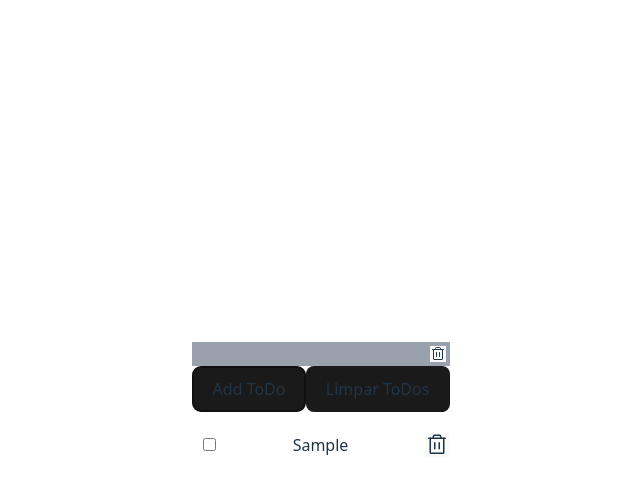
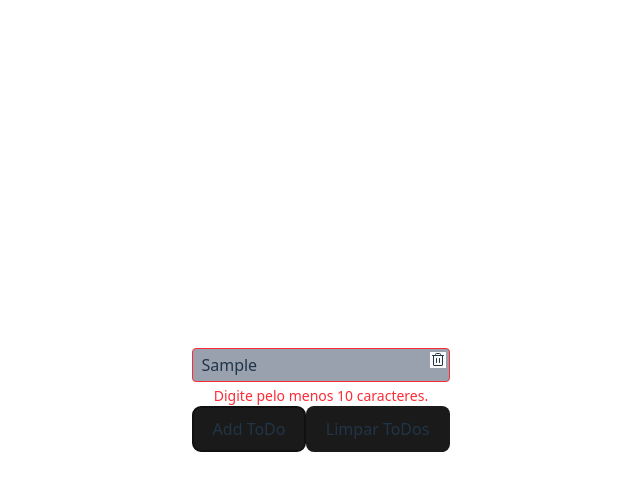
Before and after one commit to Emiliwillinghoefer/Aula-React, a React (Vite) app in the folder AppToDo/: page / in a window 1280 px wide. Both pictures are taken after typing "Sample" into the empty fields and a click on the button "Add ToDo". Shown: the top 494 px of the page, without its empty margins (319-959 px from the left). Built offline with nearby package versions, Linux system fonts and the light colour scheme.

Commit message:
tarefas todos

```diff
--- a/AppToDo/src/pages/Home.tsx
+++ b/AppToDo/src/pages/Home.tsx
@@ -5,10 +5,14 @@ import {Trash} from "phosphor-react";
 
 export function Home() {
     const [newText, setNewText] = useState("");
-    const {toDos, addToDo, clearAllToDos, clearToDo, updateToDo} = useToDos();
+    const {toDos, addToDo, clearAllToDos, clearToDo, updateToDo, validateInput} = useToDos();
+
+    const textInput = useRef<HTMLInputElement>(null);
 
     const [deleteId, setDeleteId] = useState("");
     const dialogRef = useRef<HTMLDialogElement>(null);
+
+    const [inputInvalido, setInputInvalido] = useState("");
 
     function handleDeletePress(id: string) {
         setDeleteId(id);
@@ -16,16 +20,19 @@ export function Home() {
     }
 
     function clearNewText() {
-        setNewText("");
+        textInput.current?.defaultValue
     }
 
     const handleSubmit = ( event: React.FormEvent) => {
         event.preventDefault()
-        if (newText == "") {
+
+        if (!validateInput(newText)) {
+            setInputInvalido("Digite pelo menos 10 caracteres.");
             return;
         }
         addToDo(newText)
         setNewText("");
+        setInputInvalido("");
     };
 
     return (
@@ -33,16 +40,25 @@ export function Home() {
         <form onSubmit={handleSubmit}
               onReset={clearAllToDos}
         >
-            <div className={"relative"}>
-                <input className={"bg-gray-400 w-full"} value={newText} onChange={
-                    event => {
-                        setNewText(event.target.value)
-                    }
-                }/>
-                <button className={"absolute  right-1 top-1"}
-                        type={"button"}
-                        onClick={clearNewText}
+            <div className="relative">
+                <input ref={textInput}
+                    className={`bg-gray-400 w-full px-2 py-1 rounded
+                        ${inputInvalido ? 'border border-red-500' : ''}`}
+
+                    onChange={
+                        event => {
+                            setNewText(event.target.value);
+                        setInputInvalido("");
+                    }}
+                />
+                <button className="absolute right-1 top-1"
+                    type="button"
+                    onClick={clearNewText}
                 ><Trash/></button>
+
+                {inputInvalido && (
+                    <p className="text-red-500 text-sm mt-1">{inputInvalido}</p>
+                )}
             </div>
             <button className={"button"} type={"submit"}> Add ToDo</button>
             <button className={"button"} type={"reset"}>Limpar ToDos</button>
--- a/AppToDo/src/store/useToDos.ts
+++ b/AppToDo/src/store/useToDos.ts
@@ -13,6 +13,15 @@ export function useToDos() {
 
     function clearAllToDos() {
         setToDos([]);
+    }
+
+    function validateInput(text:string) {
+        console.log(text.length);
+        if (text.length < 10) {
+            return false;
+        }
+        return true;
+
     }
 
     function clearToDo(id:string) {
@@ -37,10 +46,9 @@ export function useToDos() {
     return {
         toDos,
         addToDo, clearAllToDos, clearToDo,
-        updateToDo
+        updateToDo, validateInput
     }
 
-    //ToDO Validacao input obrigatorio em JSX tendo no min 10caracteres
     //ToDo No input usar o useRef.
 
 }
```
